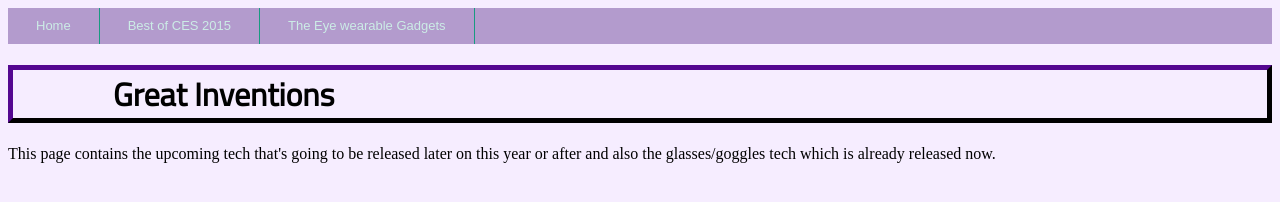
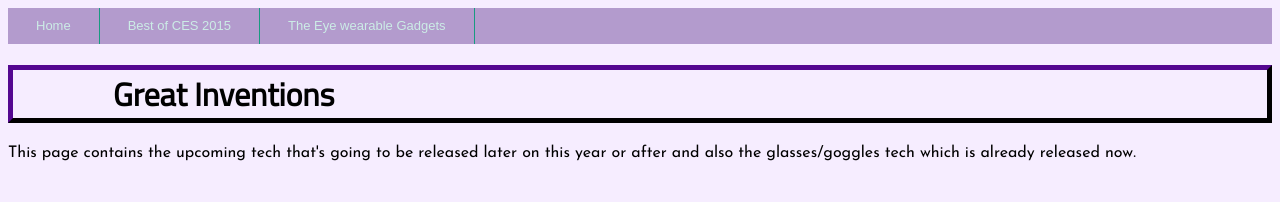
Before and after one commit to bilish/bilish.github.io, a plain HTML site: page index.html in a window 1280 px wide. Drawn offline with Linux system fonts and the light colour scheme.

Commit message:
font change

```diff
--- a/index.html
+++ b/index.html
@@ -5,6 +5,7 @@
 		<title> Cool Inventions </title>
 		<link rel="stylesheet" href="style.css">
 		<link href='http://fonts.googleapis.com/css?family=Titillium+Web' rel='stylesheet' type='text/css'>
+		<link href='http://fonts.googleapis.com/css?family=Josefin+Sans' rel='stylesheet' type='text/css'>
 	</head>
 	<body>
 		<nav>
--- a/style.css
+++ b/style.css
@@ -5,6 +5,9 @@ h1{
 	border-width: 5px;
 	border-style:outset;
 	border-color:#23033C;
+}
+p{
+font-family:'Josefin Sans', sans-serif;
 }
 body {
 background-color: #F6EDFF;
```
Also changed, not shown: BestOfCES2015.html (+1 -0 lines), GogglesTech.html (+1 -0 lines).
